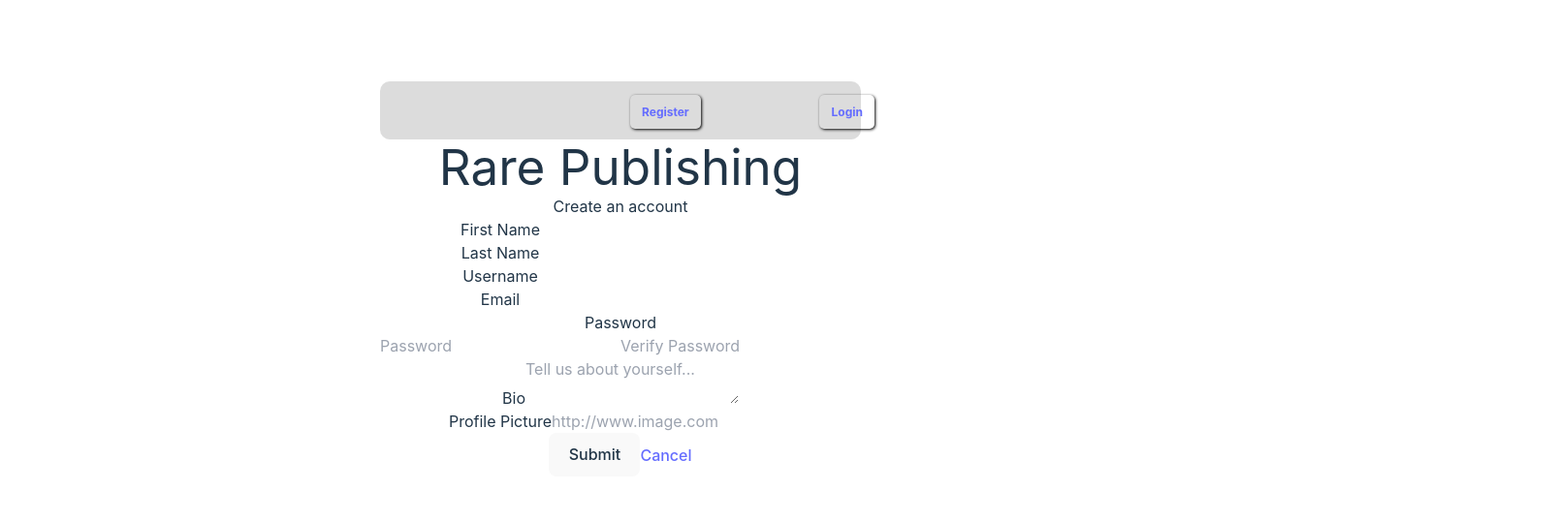
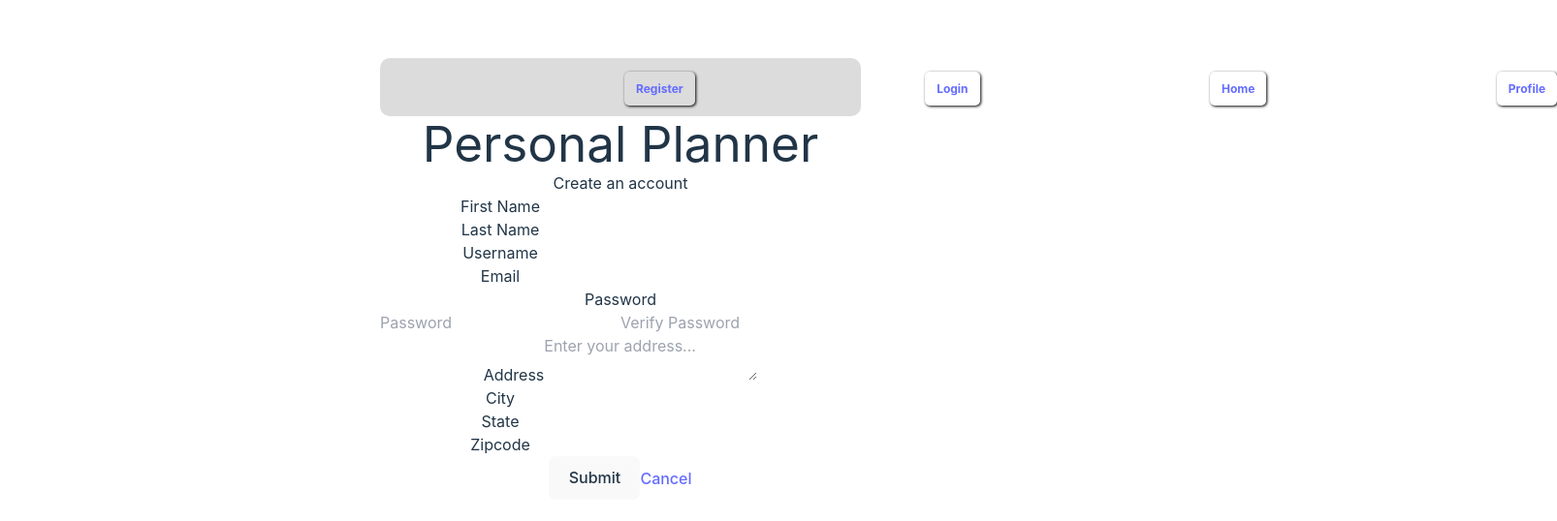
Before and after one commit to thechelle13/PersonalPlannerClient, a React (Vite) app: page /register in a window 1280 px wide. Shown: the part 112-650 px from the top of the page at 97% size, 1606 px wide, since content can reach past the window. Built offline with nearby package versions, Linux system fonts and the light colour scheme.

Commit message:
added some work in progress login

```diff
--- a/src/components/auth/Login.jsx
+++ b/src/components/auth/Login.jsx
@@ -2,7 +2,7 @@ import { useRef, useState } from "react"
 import { Link, useNavigate } from "react-router-dom"
 import { loginUser } from "../../managers/AuthManager"
 
-export const Login = ({ setToken }) => {
+export const Login = ({ setUser }) => {
   const username = useRef()
   const password = useRef()
   const navigate = useNavigate()
@@ -18,7 +18,7 @@ export const Login = ({ setToken }) => {
 
     loginUser(user).then(res => {
       if ("token" in res && res.token) {
-        setToken(res.token)
+        setUser(res.token)
         navigate("/")
       }
       else {
@@ -30,7 +30,7 @@ export const Login = ({ setToken }) => {
   return (
     <section className="flex justify-center items-center h-screen">
       <form className="bg-white shadow-md rounded px-8 pt-6 pb-8 mb-4 w-96" onSubmit={handleLogin}>
-        <h1 className="text-3xl font-bold mb-6">Proud Pickler</h1>
+        <h1 className="text-3xl font-bold mb-6">Personal Planner</h1>
         <p className="text-lg mb-4">Please sign in</p>
 
         <div className="mb-4">
--- a/src/components/auth/Register.jsx
+++ b/src/components/auth/Register.jsx
@@ -2,13 +2,15 @@ import { useRef } from "react";
 import { Link, useNavigate } from "react-router-dom";
 import { registerUser } from "../../managers/AuthManager";
 
-export const Register = ({ setToken }) => {
+export const Register = ({ setUser }) => {
   const firstName = useRef();
   const lastName = useRef();
   const email = useRef();
   const username = useRef();
-  const profile_image_url = useRef();
-  const bio = useRef();
+  const address = useRef();
+  const city = useRef();
+  const state = useRef();
+  const zipcode = useRef();
   const password = useRef();
   const verifyPassword = useRef();
   const passwordDialog = useRef();
@@ -24,14 +26,16 @@ export const Register = ({ setToken }) => {
         last_name: lastName.current.value,
         email: email.current.value,
         password: password.current.value,
-        profile_image_url: profile_image_url.current.value,
-        bio: bio.current.value,
+        address: address.current.value,
+        city: city.current.value,
+        state: state.current.value,
+        zipcode: zipcode.current.value,
       };
 
       registerUser(newUser).then((res) => {
         if ("token" in res && res.token) {
-          setToken(res.token);
-          navigate("/");
+          setUser(res);
+          navigate("/login");
         }
       });
     } else {
@@ -39,10 +43,11 @@ export const Register = ({ setToken }) => {
     }
   };
 
+
   return (
     <section className="flex justify-center items-center h-screen">
       <form className="bg-white shadow-md rounded px-8 pt-6 pb-8 mb-4 w-96" onSubmit={handleRegister}>
-        <h1 className="text-3xl font-bold mb-6">Rare Publishing</h1>
+        <h1 className="text-3xl font-bold mb-6">Personal Planner</h1>
         <p className="text-lg mb-4">Create an account</p>
 
         <div className="mb-4">
@@ -116,24 +121,49 @@ export const Register = ({ setToken }) => {
         </div>
 
         <div className="mb-4">
-          <label className="block text-gray-700 text-sm font-bold mb-2" htmlFor="bio">
-            Bio
+          <label className="block text-gray-700 text-sm font-bold mb-2" htmlFor="address">
+            Address
           </label>
           <textarea
             className="shadow appearance-none border rounded w-full py-2 px-3 leading-tight focus:outline-none focus:shadow-outline"
-            placeholder="Tell us about yourself..."
-            ref={bio}
+            placeholder="Enter your address..."
+            ref={address}
           ></textarea>
         </div>
 
         <div className="mb-4">
-          <label className="block text-gray-700 text-sm font-bold mb-2" htmlFor="profile_image_url">
-            Profile Picture
+          <label className="block text-gray-700 text-sm font-bold mb-2" htmlFor="city">
+            City
           </label>
           <input
             className="shadow appearance-none border rounded w-full py-2 px-3 leading-tight focus:outline-none focus:shadow-outline"
-            placeholder="http://www.image.com"
-            ref={profile_image_url}
+            id="city"
+            type="text"
+            ref={city}
+          />
+        </div>
+
+        <div className="mb-4">
+          <label className="block text-gray-700 text-sm font-bold mb-2" htmlFor="state">
+            State
+          </label>
+          <input
+            className="shadow appearance-none border rounded w-full py-2 px-3 leading-tight focus:outline-none focus:shadow-outline"
+            id="state"
+            type="text"
+            ref={state}
+          />
+        </div>
+
+        <div className="mb-4">
+          <label className="block text-gray-700 text-sm font-bold mb-2" htmlFor="zipcode">
+            Zipcode
+          </label>
+          <input
+            className="shadow appearance-none border rounded w-full py-2 px-3 leading-tight focus:outline-none focus:shadow-outline"
+            id="zipcode"
+            type="text"
+            ref={zipcode}
           />
         </div>
 
--- a/src/components/nav/NavBar.jsx
+++ b/src/components/nav/NavBar.jsx
@@ -2,7 +2,7 @@ import { useRef } from "react";
 import { Link, useNavigate } from "react-router-dom";
 import "./NavBar.css";
 
-export const NavBar = ({ token, setToken }) => {
+export const NavBar = ({ setUser, setToken }) => {
   const navigate = useNavigate();
   const navbar = useRef();
   const hamburger = useRef();
@@ -39,7 +39,7 @@ export const NavBar = ({ token, setToken }) => {
 
       <div className="navbar-menu" ref={navbar}>
         <div className="navbar-start">
-          {token ? (
+          {setUser ? (
             <>
               <Link to="/" className="navbar-item">
                 Home
@@ -60,7 +60,7 @@ export const NavBar = ({ token, setToken }) => {
           <div className="navbar-end">
             <div className="navbar-logout">
               <div className="buttons">
-                {token ? (
+                {setUser ? (
                   <button
                     className="button is-outlined"
                     onClick={() => {
@@ -78,6 +78,12 @@ export const NavBar = ({ token, setToken }) => {
                     <Link to="/login" className="button is-outlined">
                       Login
                     </Link>
+                    <Link to="/" className="button is-outlined">
+                      Home
+                    </Link>
+                    <Link to="/profile" className="button is-outlined">
+                      Profile
+                    </Link>
                   </>
                 )}
               </div>
--- /dev/null
+++ b/src/pages/Profile.jsx
@@ -0,0 +1,5 @@
+export const Profile = ({ currentUser }) => {
+return <>
+<h1>Hello World</h1>
+</>
+}
--- a/src/views/ApplicationViews.jsx
+++ b/src/views/ApplicationViews.jsx
@@ -1,17 +1,30 @@
 import { Route, Routes } from "react-router-dom";
+import { useState } from "react";
 import { Login } from "../components/auth/Login";
 import { Register } from "../components/auth/Register";
 import { Authorized } from "./Authorized";
 import { Home } from "../pages/Home";
+import { Profile } from "../pages/Profile";
 
-export const ApplicationViews = ({ token, setToken }) => {
+export const ApplicationViews = ({ }) => {
+    const [currentUser, setCurrentUser] = useState(() => {
+      const storedUser = localStorage.getItem('current_user');
+      return storedUser ? JSON.parse(storedUser) : null;
+    });
+
+    const setUser = (newUser) => {
+      localStorage.setItem('current_user', JSON.stringify(newUser));
+      setCurrentUser(newUser);
+    };
+
   return (
     <>
       <Routes>
         <Route path="/" element={<Home />} />
-        <Route path="/login" element={<Login setToken={setToken} />} />
-        <Route path="/register" element={<Register setToken={setToken} />} />
-        <Route element={<Authorized token={token} />}>
+        <Route path="/login" element={<Login setUser={setUser} />} />
+        <Route path="/register" element={<Register setUser={setUser} />} />
+        <Route element={<Authorized currentUser={currentUser} setUser={setUser} />}>
+          <Route path="/profile" element={<Profile currentUser={currentUser} />}/>
           {/* Add Routes here */}
         </Route>
       </Routes>
--- a/src/views/Authorized.jsx
+++ b/src/views/Authorized.jsx
@@ -1,7 +1,7 @@
 import { Navigate, Outlet } from "react-router-dom"
 
-export const Authorized = ({ token }) => {
-  if (token) {
+export const Authorized = ({ currentUser, setUser  }) => {
+  if (currentUser) {
     return <Outlet />
   }
   return <Navigate to='/login' replace />
```
